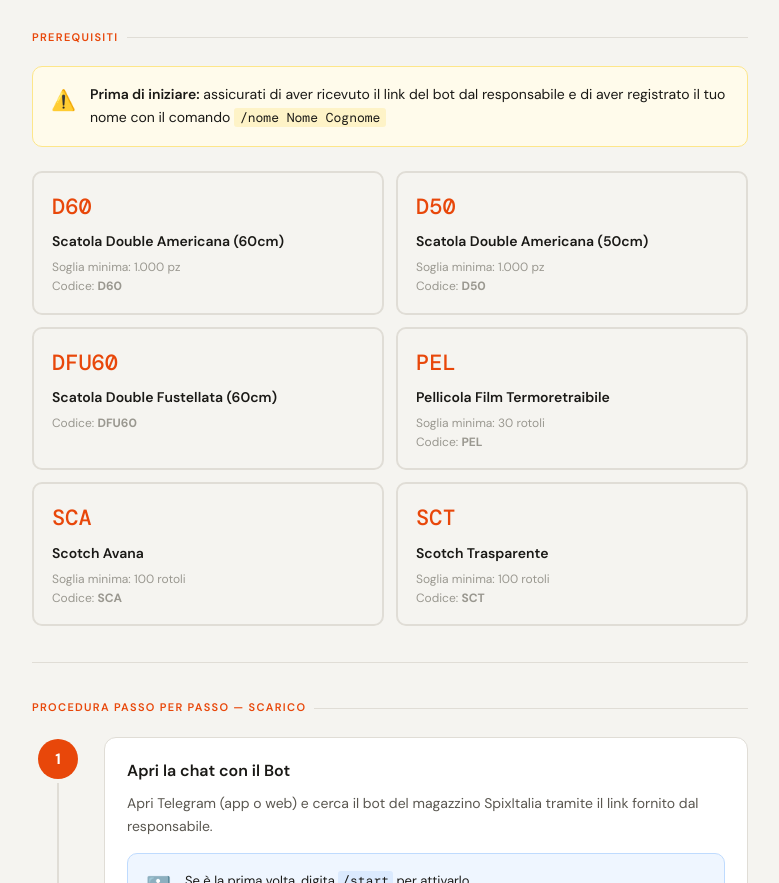
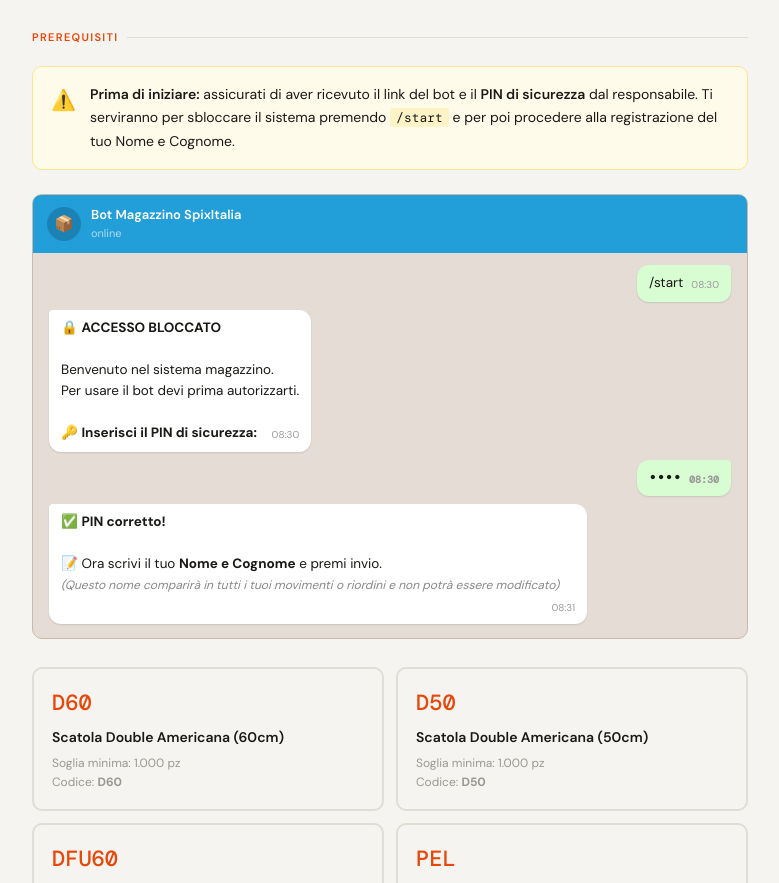
Before and after one commit to antoniolasala286/guida-magazzino, a plain HTML site: page index.html in a window 1280 px wide. Shown: the part 859-1742 px from the top of the page, without its empty margins (250-1029 px from the left). Drawn offline with nearby package versions, Linux system fonts and the light colour scheme.

Commit message:
Add files via upload

```diff
--- a/index.html
+++ b/index.html
@@ -203,8 +203,27 @@
   <div class="callout warn">
     <div class="callout-icon">⚠️</div>
     <div class="callout-body">
-      <strong>Prima di iniziare:</strong> assicurati di aver ricevuto il link del bot dal responsabile e di aver registrato il tuo nome con il comando
-      <code style="font-family:var(--mono);background:#fef3c7;padding:1px 6px;border-radius:3px;font-size:13px">/nome Nome Cognome</code>
+      <strong>Prima di iniziare:</strong> assicurati di aver ricevuto il link del bot e il <strong>PIN di sicurezza</strong> dal responsabile. Ti serviranno per sbloccare il sistema premendo
+      <code style="font-family:var(--mono);background:#fef3c7;padding:1px 6px;border-radius:3px;font-size:13px">/start</code> e per poi procedere alla registrazione del tuo Nome e Cognome.
+    </div>
+  </div>
+
+  <div class="tg-chat" style="margin-bottom:28px">
+    <div class="tg-header"><div class="tg-avatar">📦</div><div><div class="tg-name">Bot Magazzino SpixItalia</div><div class="tg-status">online</div></div></div>
+    <div class="bubble user">/start <span class="ts">08:30</span></div>
+    <div class="bubble bot">
+      🔒 <strong>ACCESSO BLOCCATO</strong><br><br>
+      Benvenuto nel sistema magazzino.<br>
+      Per usare il bot devi prima autorizzarti.<br><br>
+      🔑 <strong>Inserisci il PIN di sicurezza:</strong>
+      <span class="ts">08:30</span>
+    </div>
+    <div class="bubble user" style="font-family:var(--mono);font-weight:600">•••• <span class="ts">08:30</span></div>
+    <div class="bubble bot">
+      ✅ <strong>PIN corretto!</strong><br><br>
+      📝 Ora scrivi il tuo <strong>Nome e Cognome</strong> e premi invio.<br>
+      <em style="font-size:12px;color:#888">(Questo nome comparirà in tutti i tuoi movimenti o riordini e non potrà essere modificato)</em>
+      <span class="ts">08:31</span>
     </div>
   </div>
 
```
